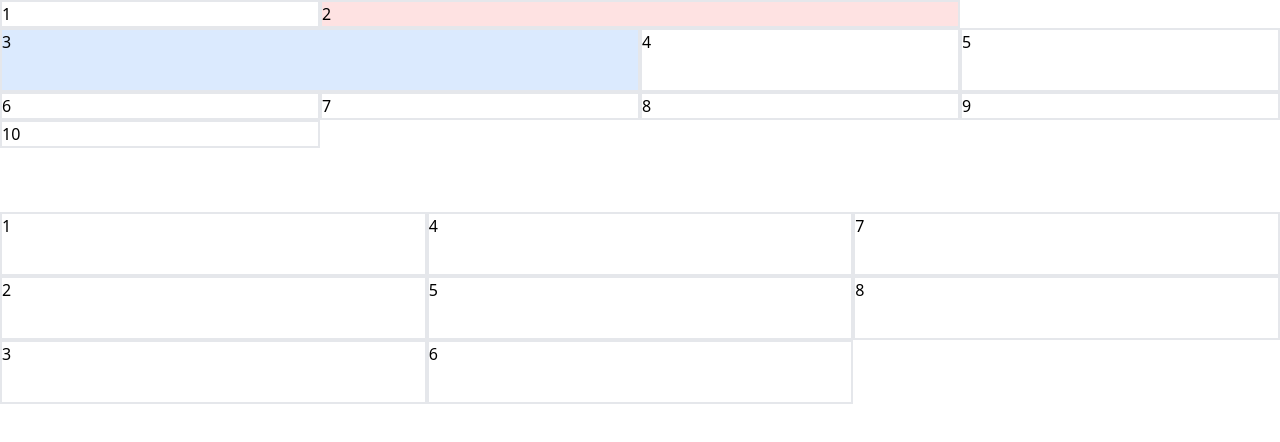
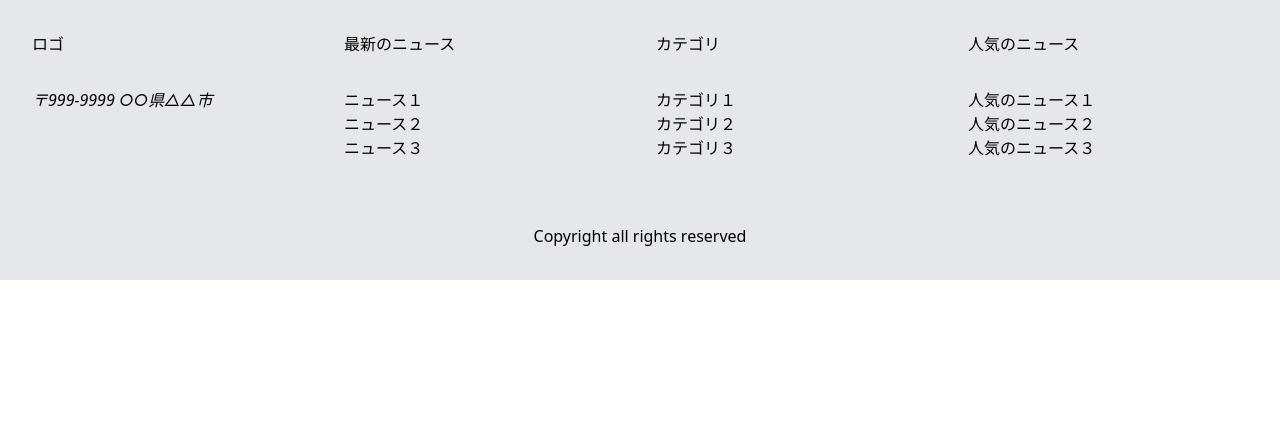
Before and after one commit to Takumikimura1899/TailwindCSS-React-Practice, a React (Create React App) app: page / in a window 1280 px wide. Shown: the top 442 px of the page. Built offline with nearby package versions, Linux system fonts and the light colour scheme.

Commit message:
GridFooter

```diff
--- a/src/App.js
+++ b/src/App.js
@@ -6,6 +6,7 @@ import Display from './components/Display';
 import Flex from './components/Flex';
 import FontText from './components/FontText';
 import Grid from './components/Grid';
+import GridFooter from './components/GridFooter';
 import HoverFocus from './components/HoverFocus';
 import ImgBackgroundImg from './components/ImgBackgroundImg';
 import MarginPadding from './components/Marginpadding';
@@ -28,7 +29,7 @@ function App() {
       {/* <Shadow /> */}
       {/* <Display /> */}
       {/* <Flex /> */}
-      <Grid />
+      <GridFooter />
     </>
   );
 }
--- /dev/null
+++ b/src/components/GridFooter.jsx
@@ -0,0 +1,47 @@
+import React from 'react';
+
+const GridFooter = () => {
+  return (
+    <>
+      <footer className='bg-gray-200'>
+        <div className='p-8 grid grid-cols-4 gap-8'>
+          <div>
+            <p className='mb-8'>ロゴ</p>
+            <address>〒999-9999 ○○県△△市</address>
+          </div>
+          <div>
+            <div className='mb-8'>最新のニュース</div>
+            <ul>
+              <li>ニュース１</li>
+              <li>ニュース２</li>
+              <li>ニュース３</li>
+            </ul>
+          </div>
+          <div>
+            <div className='mb-8'>カテゴリ</div>
+            <ul>
+              <li>カテゴリ１</li>
+              <li>カテゴリ２</li>
+              <li>カテゴリ３</li>
+            </ul>
+          </div>
+          <div>
+            <div className='mb-8'>人気のニュース</div>
+            <ul>
+              <li>人気のニュース１</li>
+              <li>人気のニュース２</li>
+              <li>人気のニュース３</li>
+            </ul>
+          </div>
+          <div></div>
+          <div></div>
+          <div className='col-span-4 justify-self-center'>
+            Copyright all rights reserved
+          </div>
+        </div>
+      </footer>
+    </>
+  );
+};
+
+export default GridFooter;
```
